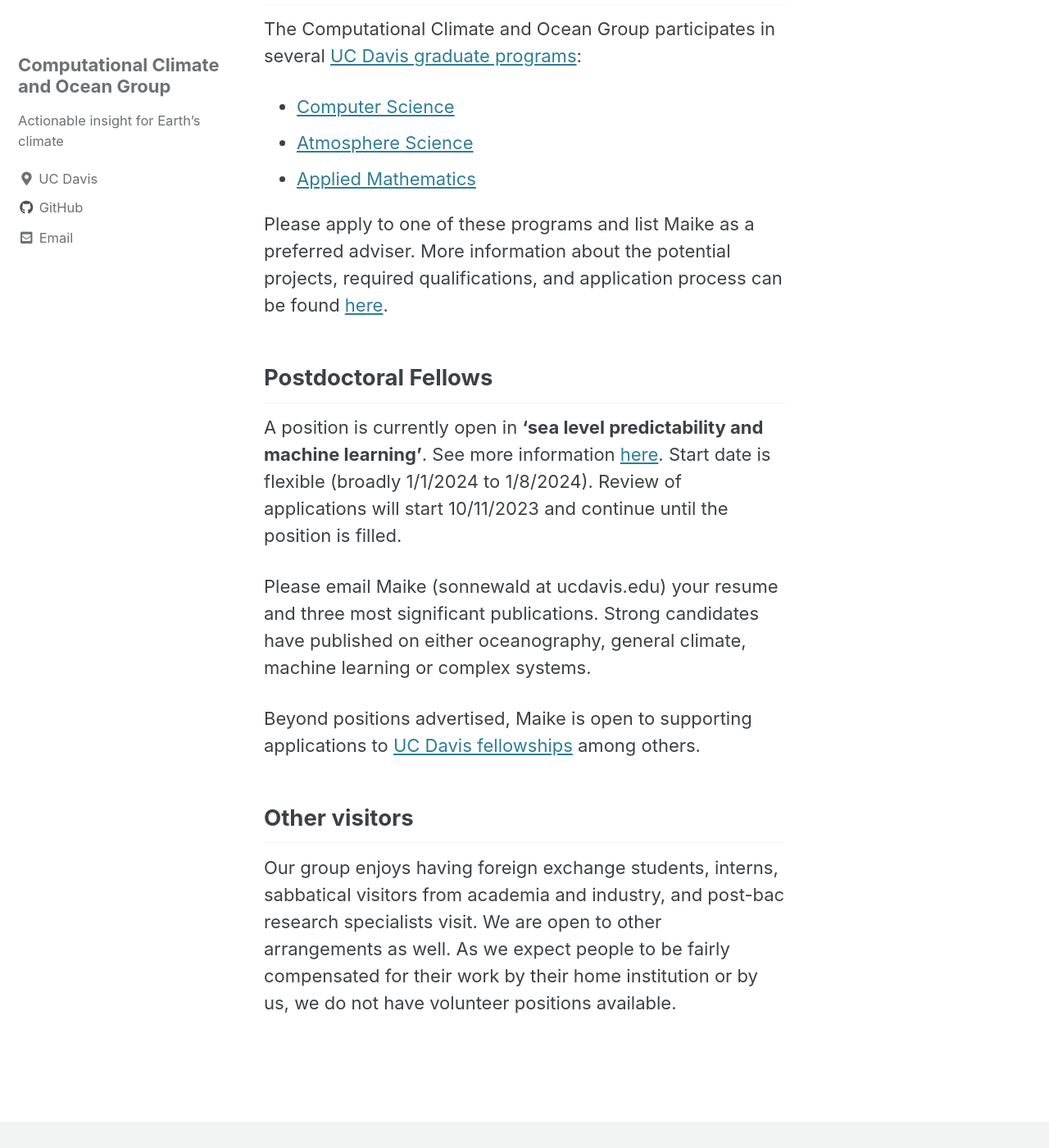
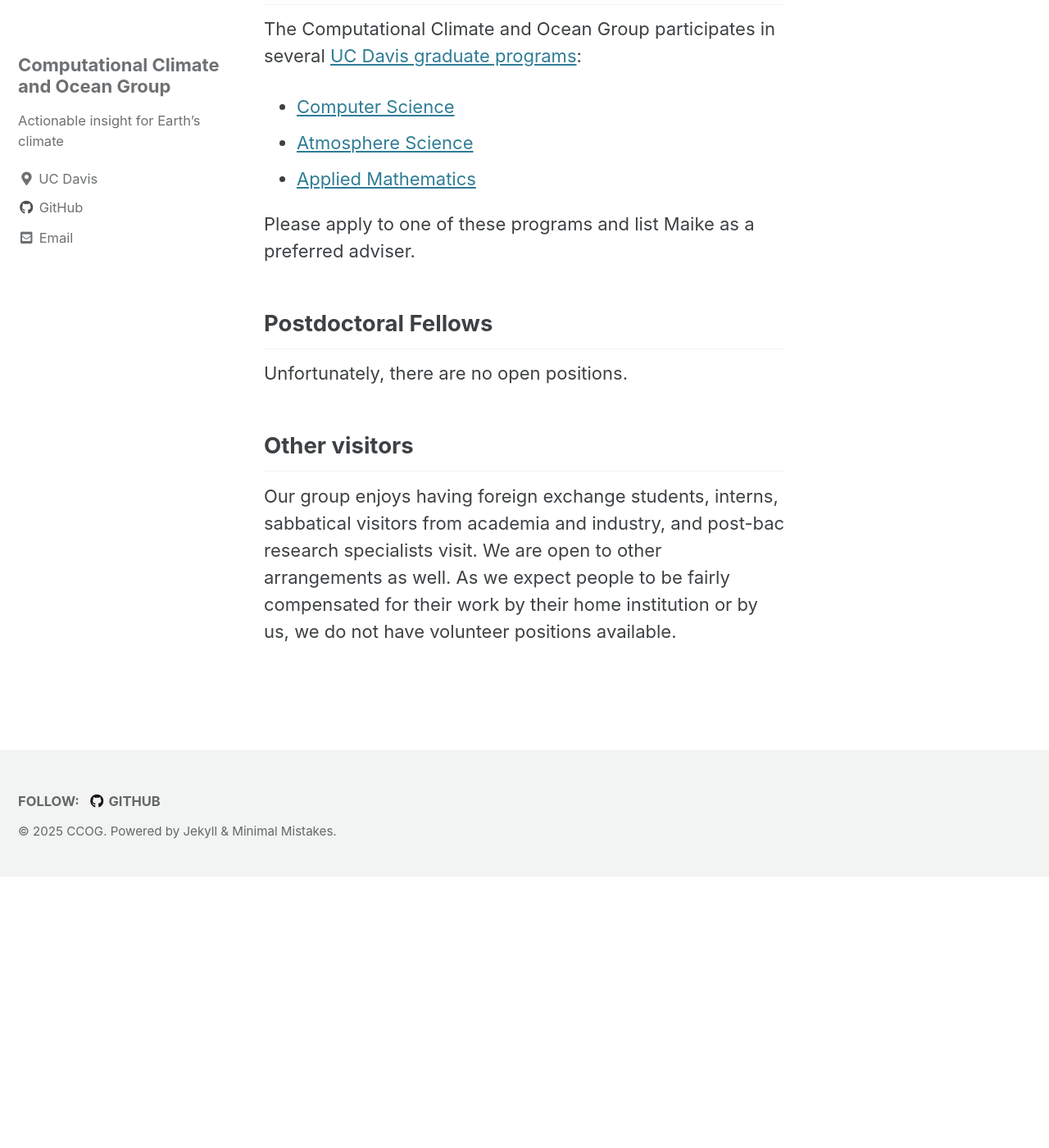
Before and after one commit to CompClimate/ccog.github.io, a Jekyll site: the page built from _pages/join.md, in a window 1280 px wide and 1400 px high, scrolled down 828 px. Shown: the whole window at 82% size. Built offline with Jekyll 4.4.1, drawn with Linux system fonts in a browser that asks for light colours; cached includes are drawn as plain includes; after the commit the page ends 1897 px from its top, so only the background shows below that.

Commit message:
Update join.md

```diff
--- a/_pages/join.md
+++ b/_pages/join.md
@@ -22,16 +22,12 @@ The Computational Climate and Ocean Group participates in several [UC Davis grad
 - [Atmosphere Science](https://grad.ucdavis.edu/programs/gatm)
 - [Applied Mathematics](https://grad.ucdavis.edu/programs/gapm)
 
-Please apply to one of these programs and list Maike as a preferred adviser. More information about the potential projects, required qualifications, and application process can be found [here](https://compclimate.github.io/ccog.github.io/assets/papers/PhD_CCOG.pdf).
+Please apply to one of these programs and list Maike as a preferred adviser.
 
 
 ## Postdoctoral Fellows
 
-A position is currently open in **‘sea level predictability and machine learning’**. See more information [here](https://docs.google.com/forms/d/e/1FAIpQLSd911Ovi26Cb1Y_VKKdTPH9xWa7ePPejppD5aN1rE4HXN03tA/viewform). Start date is flexible (broadly 1/1/2024 to 1/8/2024). Review of applications will start 10/11/2023 and continue until the position is filled.
-
-Please email Maike (sonnewald at ucdavis.edu) your resume and three most significant publications. Strong candidates have published on either oceanography, general climate, machine learning or complex systems.
-
-Beyond positions advertised, Maike is open to supporting applications to [UC Davis fellowships](https://grad.ucdavis.edu/chancellors-postdoctoral-fellowship-program-cpfp) among others.
+Unfortunately, there are no open positions.
 
 
 ## Other visitors
```
